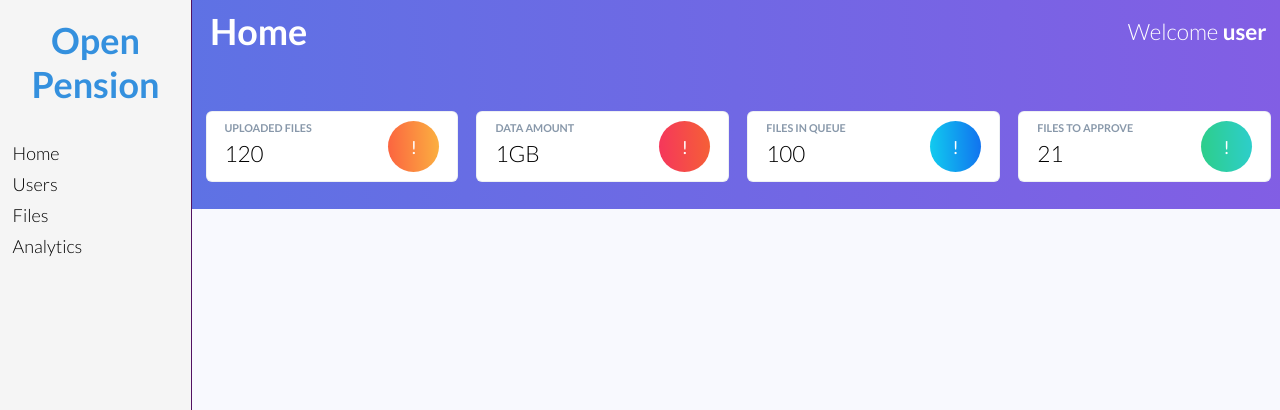
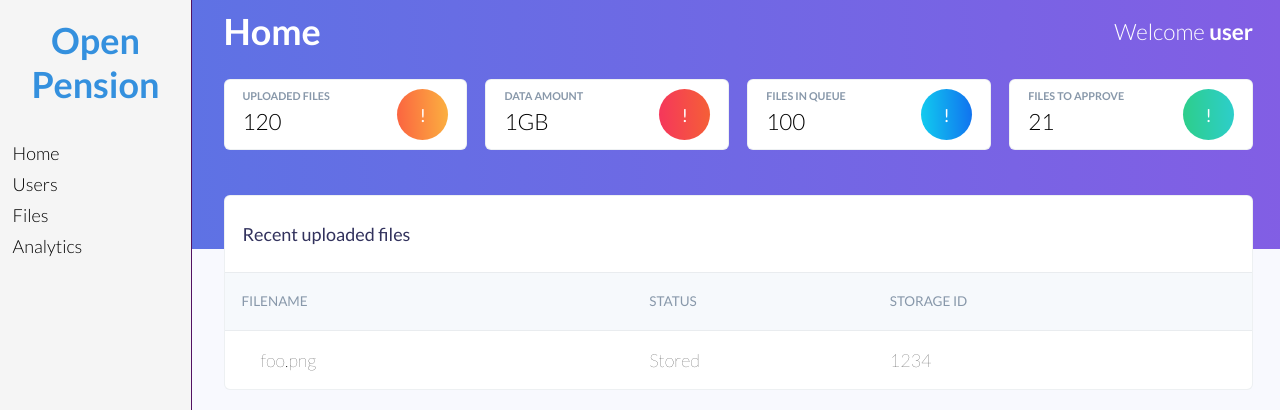
Before and after one commit to RoySegall/open-pension-dashboard, a React (Create React App) app: page /home in a window 1280 px wide. Shown: the top 410 px of the page. Built offline with nearby package versions, Linux system fonts and the light colour scheme.

Commit message:
More work on the table

```diff
--- a/src/Pages/HOC.js
+++ b/src/Pages/HOC.js
@@ -6,7 +6,7 @@ import {
   Route,
   BrowserRouter as Router
 } from "react-router-dom";
-import Home from "./Home";
+import Home from "./Home/Home";
 
 export default () => {
   const {token, user} = useRecoilValue(auth);
--- a/src/Pages/Home.js
+++ /dev/null
@@ -1,38 +0,0 @@
-import Page from "../componenets/Page/Page";
-import StatsCard from "../componenets/StatsCard/StatsCard";
-import "./Home.scss";
-
-const TopContent = () => {
-  return <div className="stats-wrapper">
-    <StatsCard
-      title="Uploaded files"
-      mainStat="120"
-      gradColor="orange"
-    />
-
-    <StatsCard
-      title="Data amount"
-      mainStat="1GB"
-      gradColor="red"
-    />
-
-    <StatsCard
-      title="Files in queue"
-      mainStat="100"
-      gradColor="teal"
-    />
-
-    <StatsCard
-      title="Files to approve"
-      mainStat="21"
-      gradColor="green"
-    />
-  </div>
-}
-
-export default () => {
-
-  return <Page title={"Home"} topContent={<TopContent />}>
-
-  </Page>
-};
--- /dev/null
+++ b/src/Pages/Home/Home.js
@@ -0,0 +1,57 @@
+import Page from "../../componenets/Page/Page";
+import StatsCard from "../../componenets/StatsCard/StatsCard";
+import "./Home.scss";
+import RoundedElement from "../../componenets/RoundedElement/RoundedElement";
+import Table from "../../componenets/Table/Table";
+
+const TopContent = () => {
+  return <div className="stats-wrapper">
+    <StatsCard
+      title="Uploaded files"
+      mainStat="120"
+      gradColor="orange"
+    />
+
+    <StatsCard
+      title="Data amount"
+      mainStat="1GB"
+      gradColor="red"
+    />
+
+    <StatsCard
+      title="Files in queue"
+      mainStat="100"
+      gradColor="teal"
+    />
+
+    <StatsCard
+      title="Files to approve"
+      mainStat="21"
+      gradColor="green"
+    />
+  </div>
+}
+
+export default () => {
+
+  return <Page title={"Home"} topContent={<TopContent />}>
+    <RoundedElement>
+      <Table
+        title="Recent uploaded files"
+        headers={['Filename', 'Status', 'Storage ID']}
+        rows={[
+          ['foo.png', 'Stored', '1234']
+        ]}
+      >
+      </Table>
+    </RoundedElement>
+
+    {/*<RoundedElement>*/}
+    {/*  Recent question to be asked*/}
+    {/*</RoundedElement>*/}
+
+    {/*<RoundedElement>*/}
+    {/*  Recent events*/}
+    {/*</RoundedElement>*/}
+  </Page>
+};
--- a/src/componenets/Page/Page.scss
+++ b/src/componenets/Page/Page.scss
@@ -42,7 +42,7 @@ main {
 
     .umbre-background {
       padding-top: .5em;
-      min-height: 25vh;
+      min-height: 30vh;
       padding-left: .25em;
       color: white;
       display: flex;
@@ -52,8 +52,8 @@ main {
         display: flex;
         align-items: center;
         justify-content: space-between;
-        margin-left: .75em;
-        margin-right: .75em;
+        margin-left: 1.5em;
+        margin-right: 1.5em;
 
         h1 {
           font-size: 2em;
@@ -67,14 +67,17 @@ main {
 
       .top-content {
         margin-top: auto;
-        margin-bottom: 1em;
+        margin-bottom: 5em;
+        margin-left: 1em;
+        margin-right: 1em;
       }
     }
   }
 
   .content {
-
     padding-left: .25em;
-    margin-top: -2.5em;
+    margin-top: -3em;
+    margin-left: 1.5em;
+    margin-right: 1.5em
   }
 }
--- a/src/componenets/RoundedElement/RoundedElement.js
+++ b/src/componenets/RoundedElement/RoundedElement.js
@@ -1,6 +1,6 @@
 import "./RoundedElement.scss"
-export default () => {
+export default ({children}) => {
   return <section className="rounded-table">
-    Testing
+    {children}
   </section>
 }
--- a/src/componenets/RoundedElement/RoundedElement.scss
+++ b/src/componenets/RoundedElement/RoundedElement.scss
@@ -1,12 +1,9 @@
 .rounded-table {
-  font-family: "Open Sans", sans-serif;
+  position: relative;
   display: flex;
-  width: fit-content;
-  padding: .5em;
   flex-direction: column;
-  min-width: 0;
   word-wrap: break-word;
-  border: 1px solid black;
+  border: 1px solid #8898aa26;
   border-radius: .375rem;
   background-color: #fff;
   background-clip: border-box;
--- a/src/componenets/Table/Table.js
+++ b/src/componenets/Table/Table.js
@@ -0,0 +1,23 @@
+import "./Table.scss"
+export default ({title, headers, rows}) => {
+
+  return <section className="table">
+    <span className="title">
+      {title}
+    </span>
+
+    <table>
+      <thead>
+        <tr>
+          {headers.map((header, key) => <td key={key}>{header}</td>)}
+        </tr>
+      </thead>
+
+      <tbody>
+        {rows.map((row, key) => <tr key={key}>
+          {row.map((cell, key) => <td key={key}>{cell}</td>)}
+        </tr>)}
+      </tbody>
+    </table>
+  </section>
+};
--- a/src/componenets/Table/Table.scss
+++ b/src/componenets/Table/Table.scss
@@ -0,0 +1,54 @@
+.table {
+
+  .title {
+    color: #32325d;
+    font-weight: 500;
+    margin-top: 1.5em;
+    margin-bottom: 1.5em;
+    margin-left: 1em;
+    display: block;
+
+  }
+
+  table {
+    padding-top: .5em;
+    width: 100%;
+    border-collapse: collapse;
+
+    thead {
+      color: #8898aa;
+      background-color: #f6f9fc;
+      border: solid 1px #e9ecef;
+      border-left: none;
+      border-right: none;
+
+      tr {
+        td {
+          padding-top: 1.5em;
+          padding-bottom: 1.5em;
+          text-transform: uppercase;
+          font-size: .75em;
+          margin-left: 1em;
+
+          &:first-child {
+            padding-left: 1.25em;
+          }
+        }
+      }
+    }
+
+    tbody {
+      tr {
+        td {
+          padding-top: 1em;
+          padding-bottom: 1em;
+          font-weight: 200;
+
+          &:first-child {
+            padding-left: 2em;
+          }
+        }
+      }
+    }
+  }
+}
```
Also changed, not shown: src/Pages/Home/Home.scss (renamed from src/Pages/Home.scss).
